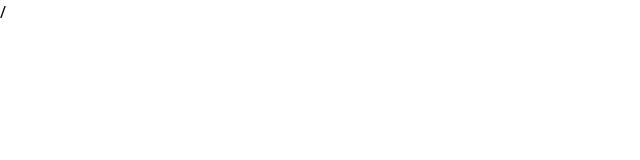
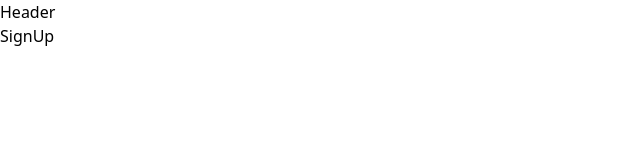
Before and after one commit to PrinceVirmani/estate-project, a React (Vite) app in the folder frontend/: page /sign-up in a window 1280 px wide. Shown: the top 160 px of the page, without its empty margins (0-640 px from the left). Built offline with nearby package versions, Linux system fonts and the light colour scheme.

Commit message:
pages and routes setup

```diff
--- a/frontend/src/App.jsx
+++ b/frontend/src/App.jsx
@@ -4,16 +4,19 @@ import Home from "./pages/Home";
 import About from "./pages/About";
 import Profile from "./pages/Profile";
 import SignIn from "./pages/SignIn";
+import Header from "./componets/Header";
+import SignUp from "./pages/SignUp";
 
 export default function App() {
   return (
     <BrowserRouter>
+      <Header />
       <Routes>
         <Route path="/" element={<Home />}></Route>
         <Route path="/about" element={<About />}></Route>
         <Route path="profile" element={<Profile />}></Route>
         <Route path="/sign-in" element={<SignIn />}></Route>
-        <Route path="/sign-up" element={"/"}></Route>
+        <Route path="/sign-up" element={<SignUp />}></Route>
       </Routes>
     </BrowserRouter>
   );
--- a/frontend/src/componets/Header.jsx
+++ b/frontend/src/componets/Header.jsx
@@ -0,0 +1,5 @@
+import React from "react";
+
+export default function Header() {
+  return <div>Header</div>;
+}
--- /dev/null
+++ b/frontend/src/pages/SignUp.jsx
@@ -0,0 +1,5 @@
+import React from "react";
+
+export default function SignUp() {
+  return <div>SignUp</div>;
+}
```
